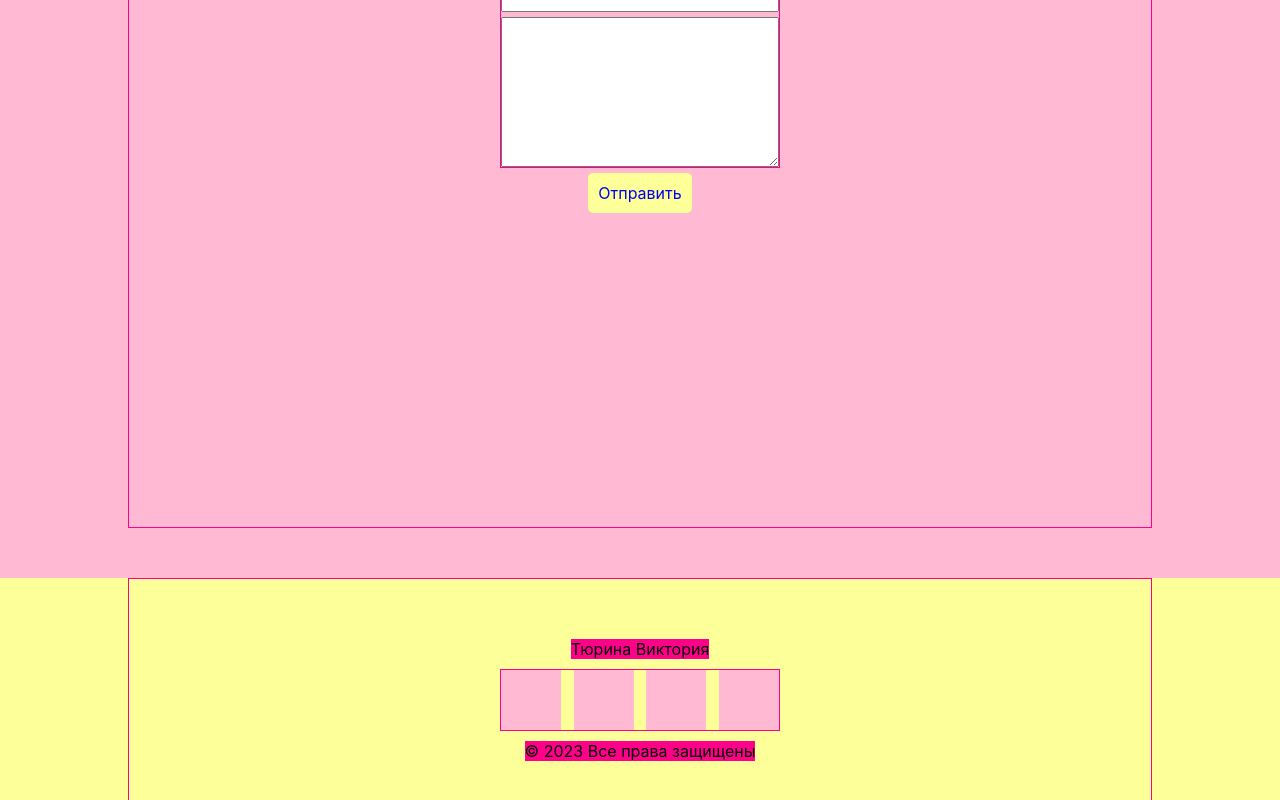
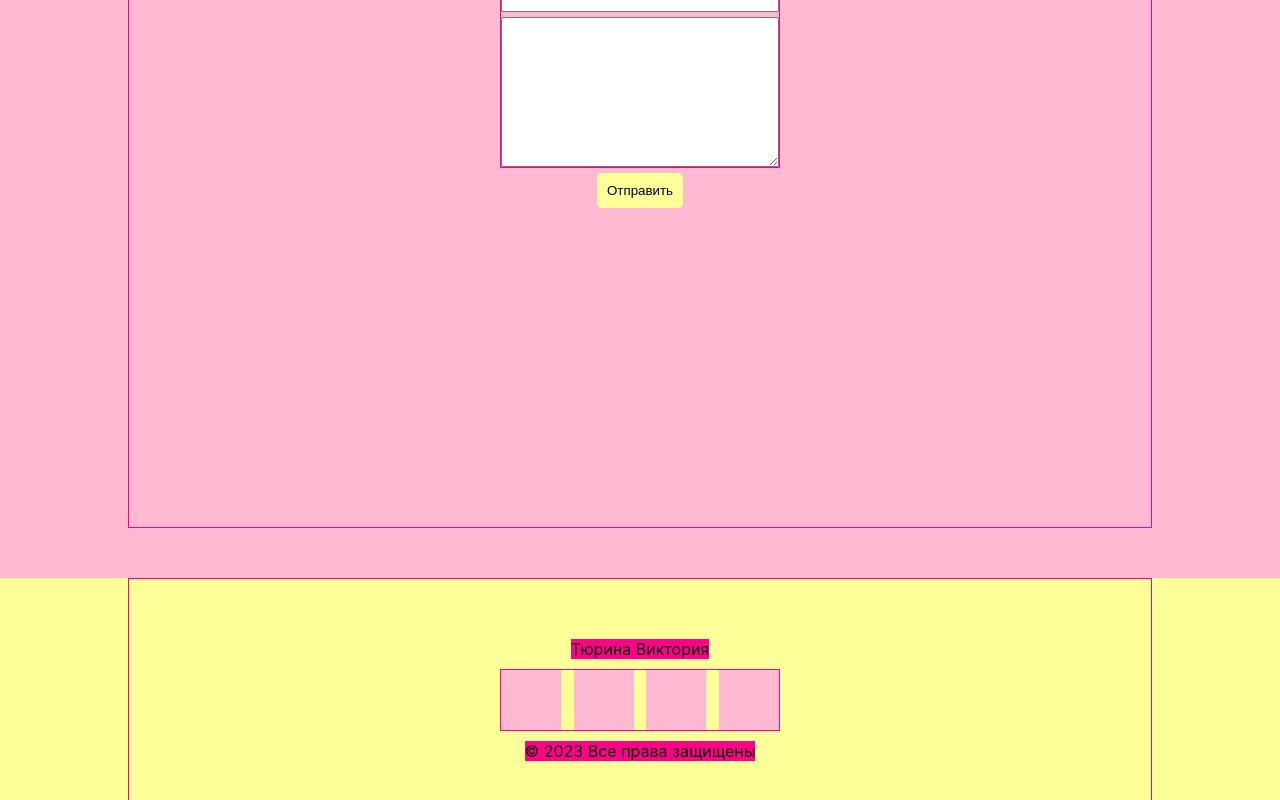
Before and after one commit to springevidence/portfolio, a React (Create React App) app: page / in a window 1280 px wide. Shown: the part 2702-3502 px from the top of the page. Built offline with nearby package versions, Linux system fonts and the light colour scheme.

Commit message:
changed button for Contacts component

```diff
--- a/src/contacts/Contacts.js
+++ b/src/contacts/Contacts.js
@@ -6,12 +6,13 @@ const Contacts = () => {
         <div className={style.contactsBlock}>
             <div className={`${styleContainer.container} ${style.contactsContainer}`}>
                 <h2 className={style.title}>Контакты</h2>
-                <form action="" className={style.contactForm}>
+                <form className={style.contactForm}>
                     <input type="text"/>
                     <input type="text"/>
                     <textarea></textarea>
                 </form>
-                <a href={'#'} className={style.link}>Отправить</a>
+                {/*<a href={'#'} className={style.link}>Отправить</a>*/}
+                <button type={'submit'} className={style.button}>Отправить</button>
             </div>
         </div>
     );
--- a/src/contacts/Contacts.module.css
+++ b/src/contacts/Contacts.module.css
@@ -2,7 +2,6 @@
     background-color: #ffb9d3;
     height: 100vh;
     padding: 50px 0;
-
 }
 
 .contactsContainer {
@@ -31,11 +30,12 @@ textarea{
     min-height: 150px;
     padding: 5px;
 }
-.link {
+.button {
     background-color: #fdff99;
     padding: 10px;
     border-radius: 5px;
     text-decoration: none;
+    border: none;
 }
 .link:hover {
     background-color: #ff008a;
```
